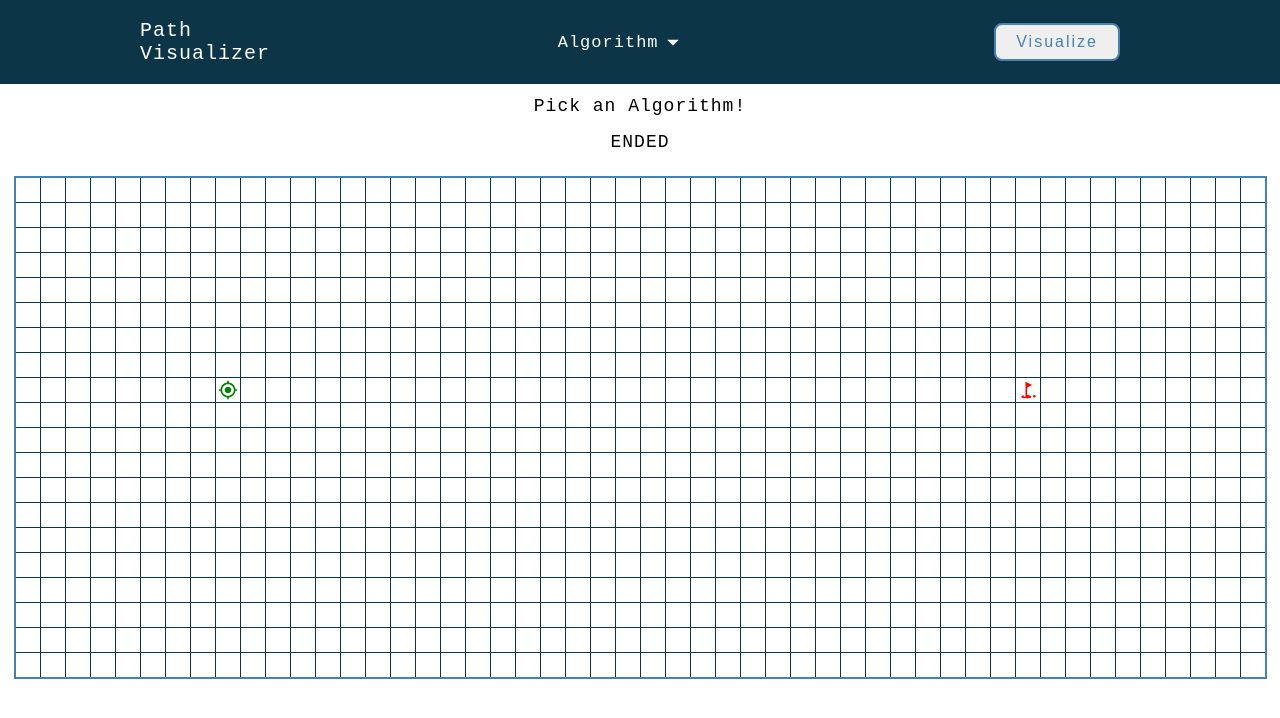
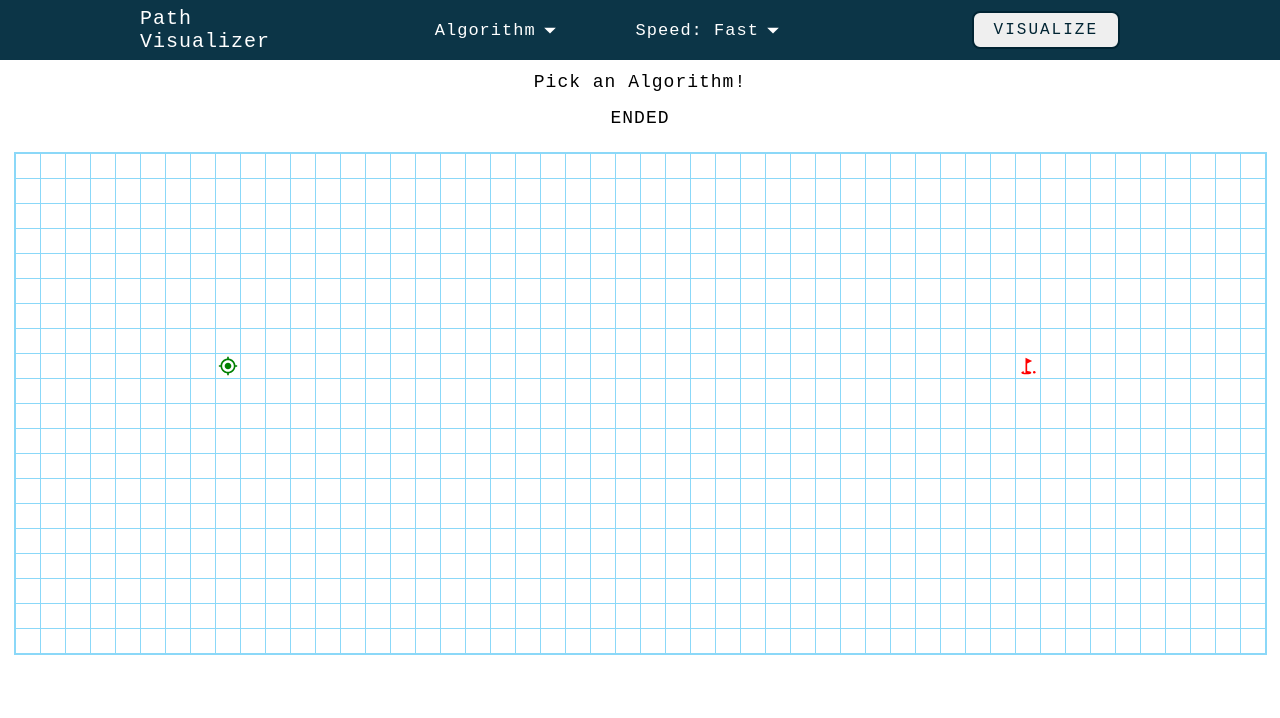
Before and after one commit to Hari01V/path-visualizer, a React (Create React App) app: page / in a window 1280 px wide. Shown: the top 718 px of the page. Built offline with nearby package versions, Linux system fonts and the light colour scheme.

Commit message:
overall style changes and speed

```diff
--- a/src/Algorithms/bfs.js
+++ b/src/Algorithms/bfs.js
@@ -1,4 +1,4 @@
-const visualize_BFS = (board, setVisualizing) => {
+const visualize_BFS = (board, setVisualizing, speed) => {
   let no_of_rows = board.length;
   let no_of_cols = board[0].length;
 
@@ -20,6 +20,13 @@ const visualize_BFS = (board, setVisualizing) => {
   var count = 0;
   let time_count = 1;
   let wait_time_factor = 20;
+  if (speed === "fast") {
+    wait_time_factor = 10;
+  } else if (speed === "normal") {
+    wait_time_factor = 60;
+  } else if (speed === "slow") {
+    wait_time_factor = 200;
+  }
   while (!isGoalReached && count < neighbours.length) {
     let neighbour_nodes = find_neighbours(neighbours[count], no_of_rows, no_of_cols, board);
     for (let node of neighbour_nodes) {
--- a/src/Components/Dropdown.js
+++ b/src/Components/Dropdown.js
@@ -5,8 +5,9 @@ import '../styles/Dropdown.css';
 
 export default function Dropdown(props) {
 
-  let { title, list, setAlgorithm } = props;
+  let { title, list, setAlgorithm, setSpeed } = props;
   const [isOpen, setOpen] = useState(false);
+  const [currentOption, setCurrentOption] = useState("");
 
   const handleClick = (event) => {
     if (isOpen) {
@@ -17,17 +18,24 @@ export default function Dropdown(props) {
   useEffect(() => {
     document.addEventListener('mousedown', (event) => {
       if (event.target && event.target.parentNode) {
-        if (event.target.parentNode.id !== `dropdown-${title}` && event.target.parentNode.className !== `dropdown-list`) {
+        if (event.target.parentNode.id !== `dropdown-${title}` && event.target.parentNode.className !== `dropdown-list`
+          && event.target.id !== `dropdown-${title}`) {
           setOpen(false);
         }
       }
     })
+    if (title === "Speed") {
+      setCurrentOption("fast");
+    }
   }, []);
 
   const handleSelect = (value) => {
     if (title === "Algorithm") {
       setAlgorithm(value);
+    } else if (title === "Speed") {
+      setSpeed(value);
     }
+    setCurrentOption(value);
   }
 
   return (
@@ -35,7 +43,10 @@ export default function Dropdown(props) {
       onClick={handleClick}
       style={isOpen ? { background: '#002433' } : {}}
       aria-controls="simple-menu" aria-haspopup="true">
-      <div className="dropdown-title">{title} <ArrowDropDownIcon /></div>
+      <div className="dropdown-title">{title === "Speed" ? `Speed: ${currentOption}` : title} <ArrowDropDownIcon /></div>
+      {title !== "Speed" ?
+        <span className="selected-option">{currentOption}</span>
+        : ""}
       <ul className="dropdown-list" style={isOpen ? { display: 'block' } : { display: 'none' }}>
         {list.map((item) =>
           <li className="dropdown-list-item"
--- a/src/Components/Navbar.js
+++ b/src/Components/Navbar.js
@@ -5,7 +5,7 @@ import '../styles/Navbar.css';
 
 export default function Navbar(props) {
 
-  let { visualize, setAlgorithm, OPTIONS } = props;
+  let { visualize, setAlgorithm, setSpeed, OPTIONS } = props;
 
   const algoList = OPTIONS["algorithm"];
   const speedList = OPTIONS["speed"];
@@ -18,6 +18,7 @@ export default function Navbar(props) {
         </div>
         <div className="content-2">
           <Dropdown title={"Algorithm"} list={algoList} setAlgorithm={setAlgorithm} />
+          <Dropdown title={"Speed"} list={speedList} setSpeed={setSpeed} />
         </div>
       </div>
       <button onClick={visualize}
--- a/src/Components/PathFinder.js
+++ b/src/Components/PathFinder.js
@@ -17,7 +17,7 @@ let OPTIONS = {
     { name: "Dijkstra's Algorithm", value: "dijkstra", method: visualize_Dijkstra }
   ],
   "speed": [
-    { name: "Speed", value: "speed" },
+    { name: "Fast", value: "fast" },
     { name: "Normal", value: "normal" },
     { name: "Slow", value: "slow" }
   ]
@@ -40,6 +40,7 @@ export default function PathFinder(props) {
   const [isStartRelocating, setStartRelocation] = useState(false);
   const [isEndRelocating, setEndRelocation] = useState(false);
   const [algorithm, setAlgorithm] = useState("");
+  const [speed, setSpeed] = useState("fast");
   const [isVisualizing, setVisualizing] = useState(false);
 
   const createBoard = () => {
@@ -109,7 +110,7 @@ export default function PathFinder(props) {
       const currAlgorithm = OPTIONS.algorithm.find(item => item.value === algorithm);
       if (currAlgorithm) {
         setVisualizing(true);
-        currAlgorithm.method(board, setVisualizing);
+        currAlgorithm.method(board, setVisualizing, speed);
       } else {
         const element = document.querySelector(".algo-desc");
         element.style.transform = "scale(1.1)";
@@ -207,7 +208,7 @@ export default function PathFinder(props) {
 
   return (
     <div className="path-finder">
-      <Navbar visualize={visualize} setAlgorithm={setAlgorithm} OPTIONS={OPTIONS} />
+      <Navbar visualize={visualize} setAlgorithm={setAlgorithm} setSpeed={setSpeed} OPTIONS={OPTIONS} />
       <div className="algo-desc"></div>
       <div className="search-result">{isVisualizing ? "IN PROCESS" : "ENDED"}</div>
       <div className="board">
--- a/src/styles/Cell.css
+++ b/src/styles/Cell.css
@@ -19,15 +19,17 @@
 }
 .cell.wall{
   background: #0c3547;
+  transform: scale(1.1);
   animation: grow 0.3s 0s;
 }
 .cell.visited{
-  animation: visited 1s 0s;
-  background: #75ccff;
+  animation: visited 1.4s 0s;
+  background: rgb(70, 181, 255);
 }
 .cell.path{
   background: rgb(255, 255, 91);
   animation: grow 0.3s 0s;
+  transform: scale(1.1);
 }
 
 @keyframes grow{
@@ -46,10 +48,11 @@
   }
   80%{
     background: rgb(122, 255, 182);
+    transform: scale(1.1);
   }
   100%{
     transform: scale(1);
     border-radius: 0%;
-    background: #75ccff;
+    background: rgb(70, 181, 255);
   }
 }
--- a/src/styles/Dropdown.css
+++ b/src/styles/Dropdown.css
@@ -1,44 +1,56 @@
 .dropdown{
   color: white;
   margin: 0px 12px;
+  padding-bottom: 8px;
   cursor: pointer;
   position: relative;
   border-radius: 6px;
+  text-align: center;
 }
 .dropdown-title{
   color: inherit;
   font-size: 17px;
   font-weight: 400;
   letter-spacing: 1px;
-  padding: 8px 24px;
-  user-select: none;
+  padding: 8px 24px 0 24px;
+  text-transform: capitalize;
   display: flex;
   align-items: center;
+  user-select: none;
 }
 .dropdown-title svg{
   width: 28px;
   height: 28px;
 }
+.selected-option{
+  text-align: center;
+  text-transform: uppercase;
+  user-select: none;
+}
 .dropdown:hover{
   background: #002433;
 }
 .dropdown-list{
-  width: 240px;
-  min-width: 100%;
+  width: max-content;
+  min-width: 60%;
   background: #002433;
   list-style-type: none;
   padding: 12px 16px;
+  margin: 4px;
   border-radius: 8px;
   position: absolute;
   top: 100%;
   left: 50%;
   transform: translate(-50%, 0);
   z-index: 100;
+  cursor: auto;
 }
 .dropdown-list .dropdown-list-item{
   padding: 6px 12px;
   font-size: 16px;
+  margin-bottom: 2px;
   cursor: pointer;
+  user-select: none;
 }
 .dropdown-list .dropdown-list-item:hover{
   background: #0c3547;
--- a/src/styles/Navbar.css
+++ b/src/styles/Navbar.css
@@ -2,7 +2,7 @@
   color: white;
   width: 100%;
   background: #0c3547;
-  padding: 12px 140px;
+  padding: 0 140px;
   box-sizing: border-box;
   display: flex;
   justify-content: space-between;
@@ -29,13 +29,21 @@
   align-items: center;
 }
 .navbar .visualize-btn{
-  color: steelblue;
+  color: #002433;
   font-size: 16px;
   letter-spacing: 2px;
   padding: 8px 20px;
   margin: 8px 20px;
   border-radius: 8px;
-  border: solid 2px steelblue;
+  text-transform: uppercase;
+  font-family: monospace;
+  font-size: 16px;
+  border: solid 2px #002433;
   outline: none;
   cursor: pointer;
+  user-select: none;
 }
+.navbar .visualize-btn:hover{
+  color: white;
+  background: #002433;
+}
--- a/src/styles/PathFinder.css
+++ b/src/styles/PathFinder.css
@@ -29,7 +29,7 @@
   padding: 20px 12px;
 }
 .board table{
-  border: solid 2px steelblue;
+  border: solid 2px #8bd8f8;
   border-collapse: collapse;
 }
 .board .board-table{
@@ -45,7 +45,7 @@
   min-width: 24px;
   height: 24px;
   min-height: 24px;
-  border: solid 1px #0c3547;
+  border: solid 1px #8bd8f8;
   margin: 0;
   padding: 0;
 }
```
